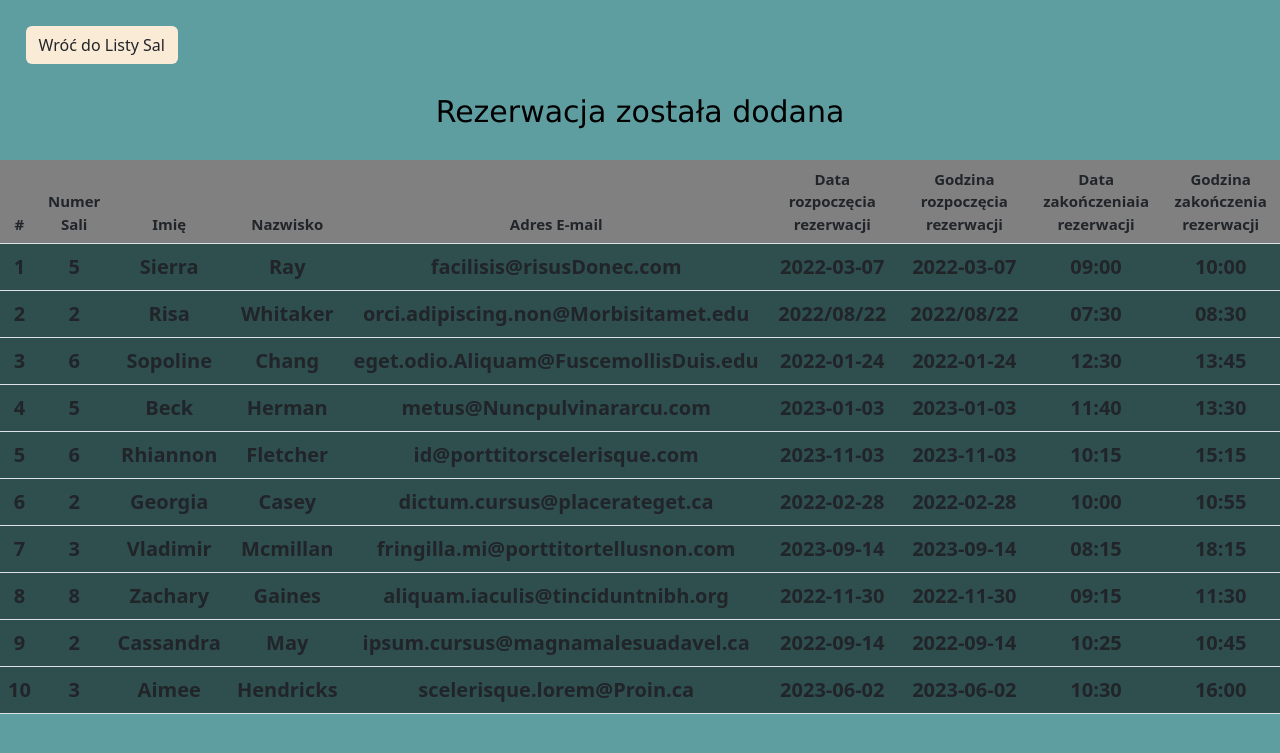
After one commit to ATC-Adobe/php-academy-training2022, a PHP site: page /list.php in a window 1280 px wide. The commit adds this page. Shown: the top 753 px of the page. Run offline with PHP 8.4, Linux system fonts and the light colour scheme.

Commit message:
second lesson task

```diff
--- /dev/null
+++ b/ReservationReader.php
@@ -0,0 +1,35 @@
+<?php
+
+// The class ReservationReader is used to load data from the csv file
+class ReservationReader
+{
+    private $splRead;
+
+    public function __construct()
+    {
+        $this->splRead = new SplFileObject('reservations.csv', 'r');
+    }
+
+    public function readReservations()
+    {
+        $this->splRead->setFlags(SplFileObject::READ_CSV);
+        $reservations = [];
+        foreach ($this->splRead as $row) {
+            //If the value for $row does not exist (last empty line in csv file) - skip it
+            if (!array_filter($row)) {
+                continue;
+            }
+            $reservations[] = [
+                'room_id' => $row[0],
+                'firstname' => $row[1],
+                'lastname' => $row[2],
+                'email' => $row[3],
+                'startday' => $row[4],
+                'endday' => $row[5],
+                'starthour' => $row[6],
+                'endhour' => $row[7],
+            ];
+        }
+        return $reservations;
+    }
+}
--- /dev/null
+++ b/css/app.css
@@ -0,0 +1,79 @@
+.table {
+    background: darkslategray;
+}
+
+#reservation-head {
+    background: gray;
+    text-align: center;
+    font-size: 20px;
+}
+
+#reservation-list {
+    text-align: center;
+    font-size: 30px;
+    font-weight: bold;
+}
+
+.check {
+    background: antiquewhite;
+}
+
+#form-body {
+    background: darkslategrey;
+}
+
+#room-name {
+    font-size: 30px;
+    font-family: Verdana;
+    color: black;
+    text-align: center;
+    margin-bottom: 2%;
+}
+
+.return {
+    margin-top: 2%;
+    margin-bottom: 2%;
+    margin-left: 2%;
+    background: antiquewhite;
+}
+
+#form {
+    width: 870px;
+    margin: auto;
+}
+
+.f-input {
+    margin-bottom: 2%;
+}
+
+h4 {
+    font-family: Verdana;
+    font-weight: bold;
+    text-align: center;
+    margin-top: 1%;
+    margin-bottom: 2%;
+}
+
+#list-body {
+    background: cadetblue;
+}
+
+#success-message {
+    font-size: 30px;
+    font-family: Verdana;
+    color: black;
+    text-align: center;
+    margin-bottom: 2%;
+}
+
+#reservated-head {
+    background: gray;
+    text-align: center;
+    font-size: 15px;
+}
+
+.list-tbody {
+    font-size: 20px;
+    font-weight: bold;
+    text-align: center;
+}
--- /dev/null
+++ b/list.php
@@ -0,0 +1,60 @@
+<!doctype html>
+<html lang="en">
+<head>
+    <meta charset="UTF-8">
+    <meta name="viewport"
+          content="width=device-width, user-scalable=no, initial-scale=1.0, maximum-scale=1.0, minimum-scale=1.0">
+    <meta http-equiv="X-UA-Compatible" content="ie=edge">
+    <link href="https://cdn.jsdelivr.net/npm/bootstrap@5.2.0-beta1/dist/css/bootstrap.min.css" rel="stylesheet"
+          integrity="sha384-0evHe/X+R7YkIZDRvuzKMRqM+OrBnVFBL6DOitfPri4tjfHxaWutUpFmBp4vmVor" crossorigin="anonymous">
+    <link rel="stylesheet" type="text/css" href="css/app.css">
+    <title>Lista Rezerwacji</title>
+</head>
+<body id="list-body">
+
+<a class="btn return" href="index.php">Wróć do Listy Sal</a>
+
+<div id="success-message">
+    Rezerwacja została dodana
+</div>
+
+<?php
+require_once "ReservationReader.php";
+
+// The class ReservationReader is used to load data from the csv file
+$reservationReader = new ReservationReader();
+$reservations = $reservationReader->readReservations();
+?>
+
+<table class="table">
+    <thead id="reservated-head">
+    <tr>
+        <th scope="col">#</th>
+        <th scope="col">Numer Sali</th>
+        <th scope="col">Imię</th>
+        <th scope="col">Nazwisko</th>
+        <th scope="col">Adres E-mail</th>
+        <th scope="col">Data rozpoczęcia rezerwacji</th>
+        <th scope="col">Godzina rozpoczęcia rezerwacji</th>
+        <th scope="col">Data zakończeniaia rezerwacji</th>
+        <th scope="col">Godzina zakończenia rezerwacji</th>
+    </tr>
+    </thead>
+    <tbody>
+    <?php foreach ($reservations as $i => $reservation) : ?>
+    <tr class="list-tbody">
+        <th scope="row"><?php echo $i + 1?></th>
+        <td ><?php echo $reservation['room_id']; ?></td>
+        <td><?php echo $reservation['firstname']; ?></td>
+        <td><?php echo $reservation['lastname']; ?></td>
+        <td><?php echo $reservation['email']; ?></td>
+        <td><?php echo $reservation['startday']; ?></td>
+        <td><?php echo $reservation['endday']; ?></td>
+        <td><?php echo $reservation['starthour']; ?></td>
+        <td><?php echo $reservation['endhour']; ?></td>
+    </tr>
+    </tbody>
+    <?php endforeach; ?>
+</table>
+</body>
+</html>
--- /dev/null
+++ b/reservations.csv
@@ -0,0 +1,10 @@
+5,Sierra,Ray,facilisis@risusDonec.com,2022-03-07,2022-03-07,09:00,10:00
+2,Risa,Whitaker,orci.adipiscing.non@Morbisitamet.edu,2022/08/22,2022/08/22,07:30,08:30
+6,Sopoline,Chang,eget.odio.Aliquam@FuscemollisDuis.edu,2022-01-24,2022-01-24,12:30,13:45
+5,Beck,Herman,metus@Nuncpulvinararcu.com,2023-01-03,2023-01-03,11:40,13:30
+6,Rhiannon,Fletcher,id@porttitorscelerisque.com,2023-11-03,2023-11-03,10:15,15:15
+2,Georgia,Casey,dictum.cursus@placerateget.ca,2022-02-28,2022-02-28,10:00,10:55
+3,Vladimir,Mcmillan,fringilla.mi@porttitortellusnon.com,2023-09-14,2023-09-14,08:15,18:15
+8,Zachary,Gaines,aliquam.iaculis@tinciduntnibh.org,2022-11-30,2022-11-30,09:15,11:30
+2,Cassandra,May,ipsum.cursus@magnamalesuadavel.ca,2022-09-14,2022-09-14,10:25,10:45
+3,Aimee,Hendricks,scelerisque.lorem@Proin.ca,2023-06-02,2023-06-02,10:30,16:00
```
Also changed, not shown: ReservationService.php (added, +18 -0 lines), form.php (added, +78 -0 lines), index.php (+118 -2 lines), 1 other file.
